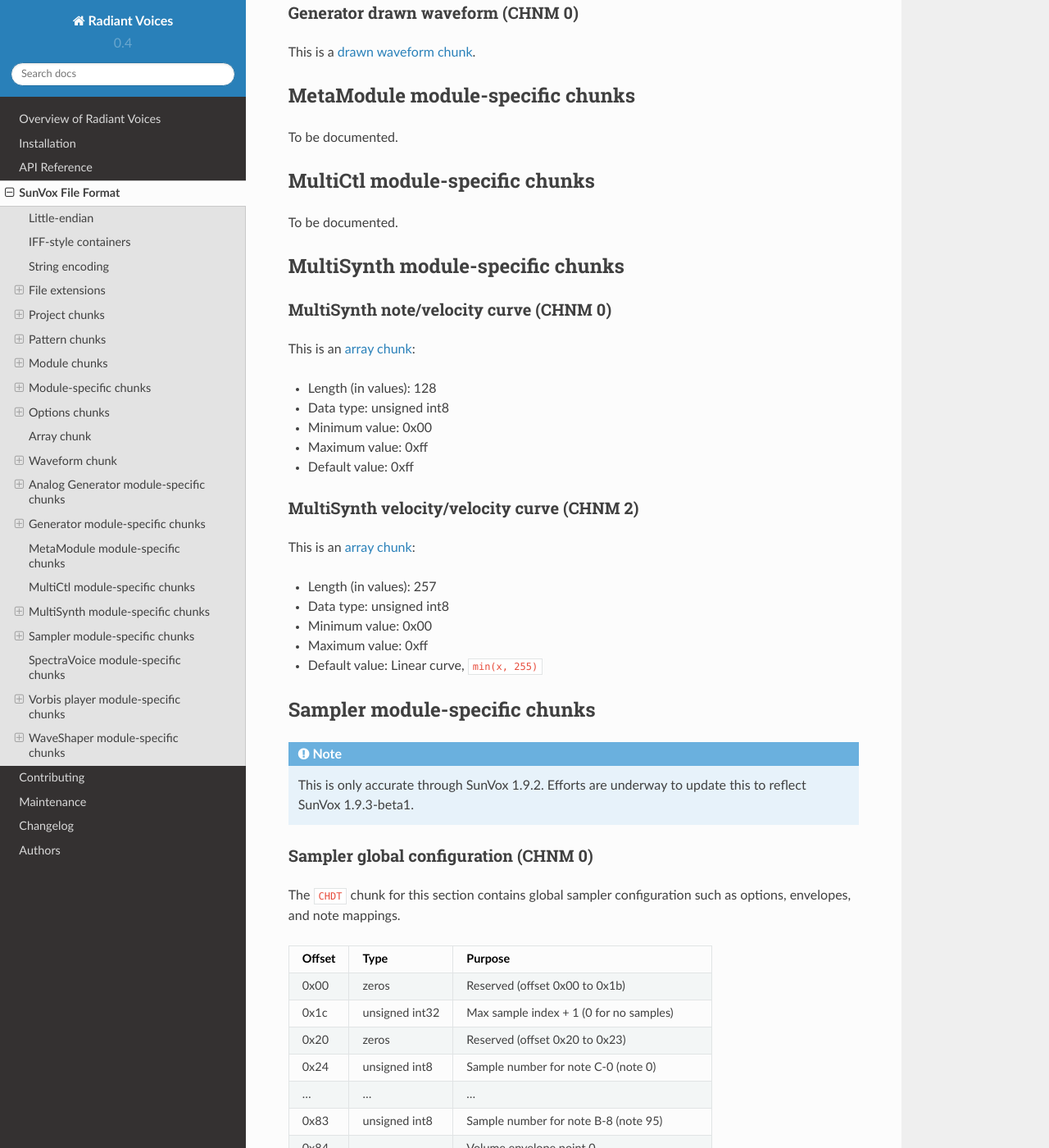
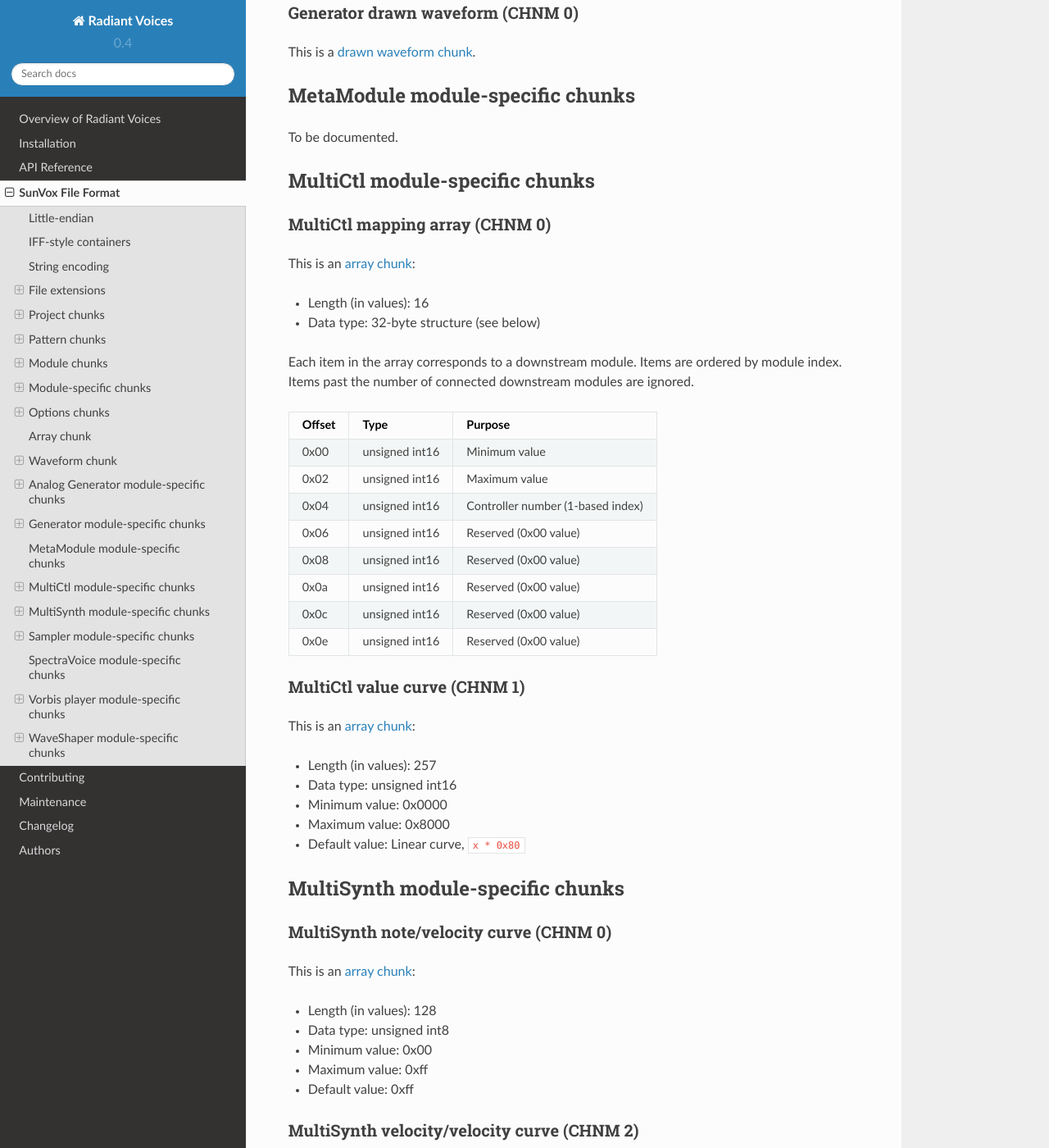
Before and after one commit to metrasynth/radiant-voices, a Sphinx documentation site: the page built from docs/sunvox-file-format.rst, in a window 1280 px wide and 1400 px high, scrolled down 11662 px. Shown: the whole window at 82% size. Built offline with Sphinx 7.4.7 and the Read the Docs theme 2.0.0, drawn with Linux system fonts in a browser that asks for light colours.

Commit message:
Describe MultiCtl module-specific chunks

```diff
--- a/docs/sunvox-file-format.rst
+++ b/docs/sunvox-file-format.rst
@@ -548,7 +548,41 @@
 MultiCtl module-specific chunks
 -------------------------------
 
-To be documented.
+MultiCtl mapping array (CHNM 0)
+...............................
+
+This is an `array chunk`_:
+
+- Length (in values): 16
+- Data type: 32-byte structure (see below)
+
+Each item in the array corresponds to a downstream module.
+Items are ordered by module index.
+Items past the number of connected downstream modules are ignored.
+
+======  ================  ===================================================
+Offset  Type              Purpose
+======  ================  ===================================================
+0x00    unsigned int16    Minimum value
+0x02    unsigned int16    Maximum value
+0x04    unsigned int16    Controller number (1-based index)
+0x06    unsigned int16    Reserved (0x00 value)
+0x08    unsigned int16    Reserved (0x00 value)
+0x0a    unsigned int16    Reserved (0x00 value)
+0x0c    unsigned int16    Reserved (0x00 value)
+0x0e    unsigned int16    Reserved (0x00 value)
+======  ================  ===================================================
+
+MultiCtl value curve (CHNM 1)
+.............................
+
+This is an `array chunk`_:
+
+- Length (in values): 257
+- Data type: unsigned int16
+- Minimum value: 0x0000
+- Maximum value: 0x8000
+- Default value: Linear curve, ``x * 0x80``
 
 MultiSynth module-specific chunks
 ---------------------------------
```
